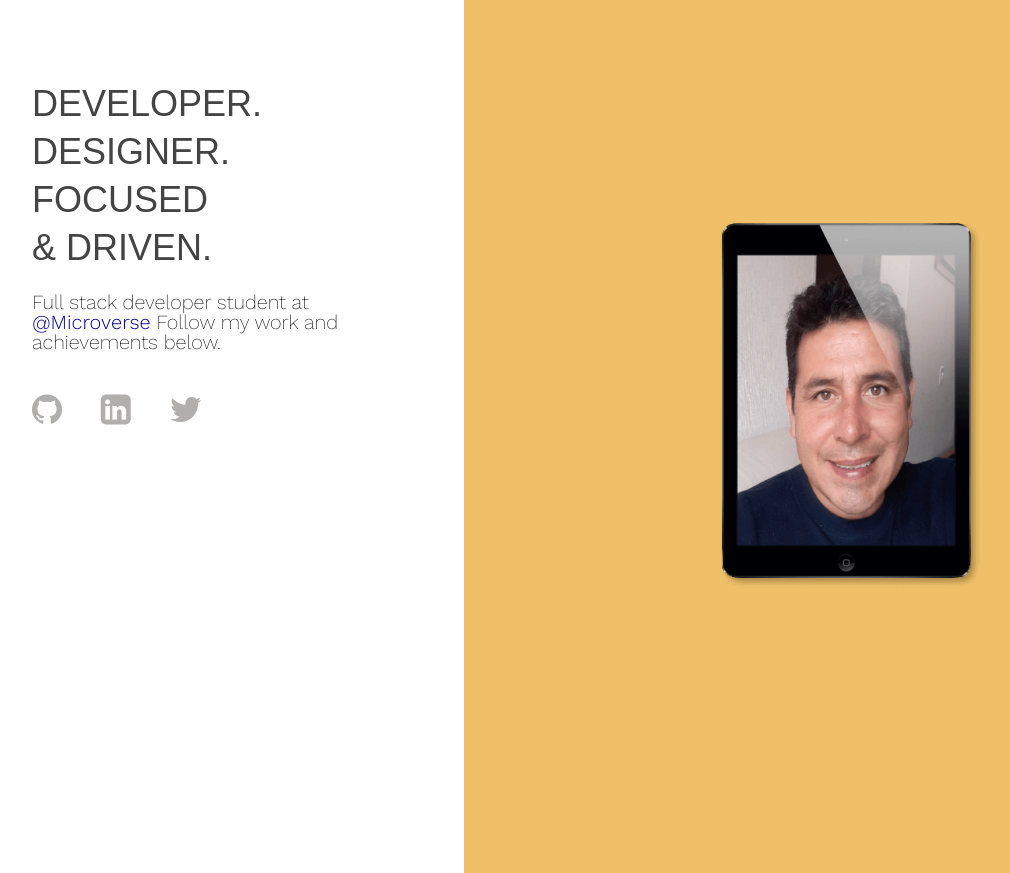
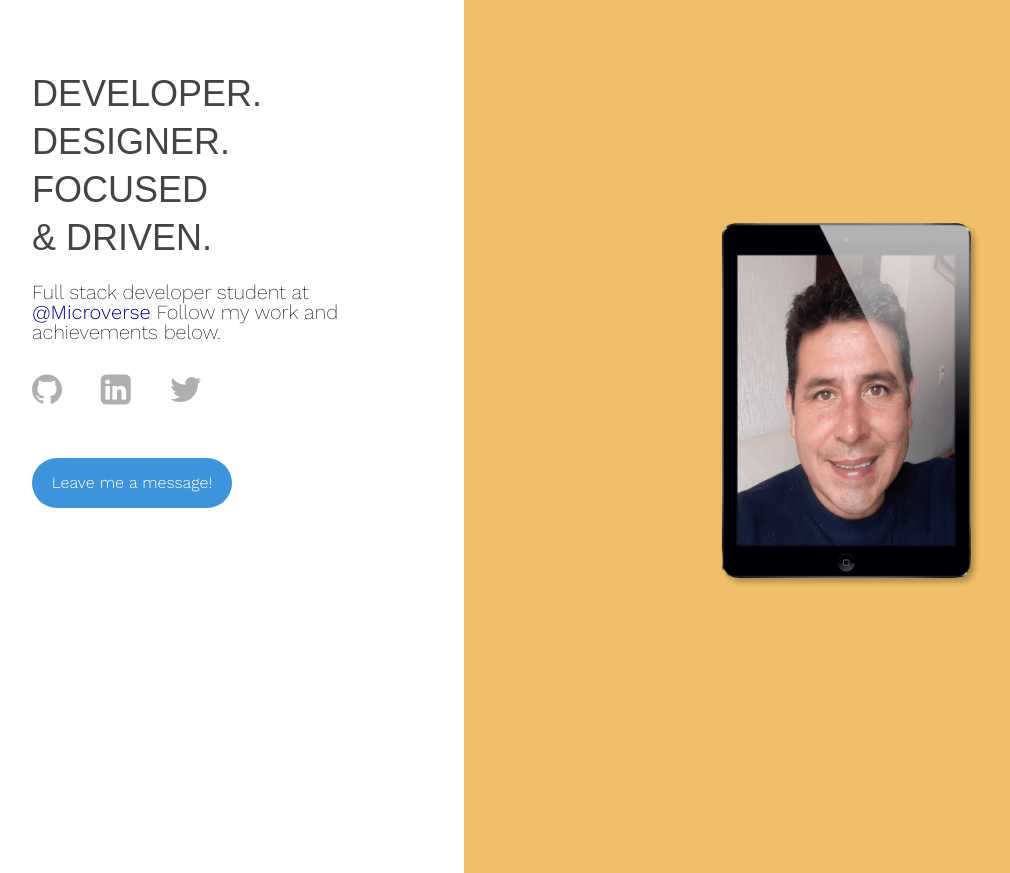
Before and after one commit to Flakster/portfolio, a plain HTML site: page index.html in a window 1280 px wide. Shown: the top 873 px of the page, without its empty margins (48-1058 px from the left). Drawn offline with nearby package versions, Linux system fonts and the light colour scheme; a web font is replaced by a local one.

Commit message:
Add contact button

```diff
--- a/assets/style.css
+++ b/assets/style.css
@@ -29,14 +29,14 @@ body {
   font-size: 36px;
   color: #444;
   line-height: 3rem;
-  top: 80px;
+  top: 70px;
   left: 80px;
   width: 200px;
 }
 
 .subtitle {
   position: relative;
-  top: 100px;
+  top: 90px;
   font-family: 'Work Sans', sans-serif;
   font-weight: 200;
   font-size: 20px;
@@ -60,7 +60,7 @@ body {
 .social-links {
   position: relative;
   left: 80px;
-  top: 140px;
+  top: 120px;
   font-size: 35px;
 }
 
@@ -94,6 +94,38 @@ body {
   color: #1DA1F2;
   bottom: 2px;
   transition: 0.5s;
+}
+
+.contact-link {
+  display: block;
+  position: relative;
+  left: 80px;
+  top: 170px;
+  color: white;
+  text-decoration: none;
+  font-family: 'Work Sans', sans-serif;
+  font-weight: 300;
+  height: 50px;
+  width: 200px;
+  background-color: rgb(61, 148, 219);
+  border-radius: 40px;
+}
+
+.contact-link :hover {
+  background-color: rgb(4, 100, 179);
+  border-radius: 40px;
+  transition: background-color 0.5s;
+}
+
+.contact-box {
+  display: flex;
+  flex-direction: column;
+  justify-content: center;
+  height: 100%;
+}
+
+.contact-msg {
+  text-align: center;
 }
 
 .content {
--- a/index.html
+++ b/index.html
@@ -29,6 +29,11 @@
         <i class="fa fa-twitter" aria-hidden="true"></i>
       </a>
     </div>
+    <a class="contact-link" href="mailto:carlos.santamaria@gmaial.com?subject=Portfolio%20message">
+      <div class="contact-box">
+        <div class="contact-msg"> Leave me a message! </div>
+      </div>
+    </a>
   </aside>
   <main class='content'>
     <article class="project fourth-project">
@@ -108,8 +113,8 @@
         </a>
       </div>
       <div class="attributions">
-        Mockups from <a href="https://graphicburger.com/">Graphic Burguer</a>
-        Design by <a href="http://charliewaite.me/">Charlie Waite</a>
+        Mockups from <a href="https://graphicburger.com/" target="_blank">Graphic Burguer</a>
+        Design by <a href="http://charliewaite.me/" target="_blank">Charlie Waite</a>
       </div>
       © 2020 Carlos Santamaría.
     </footer>
```
